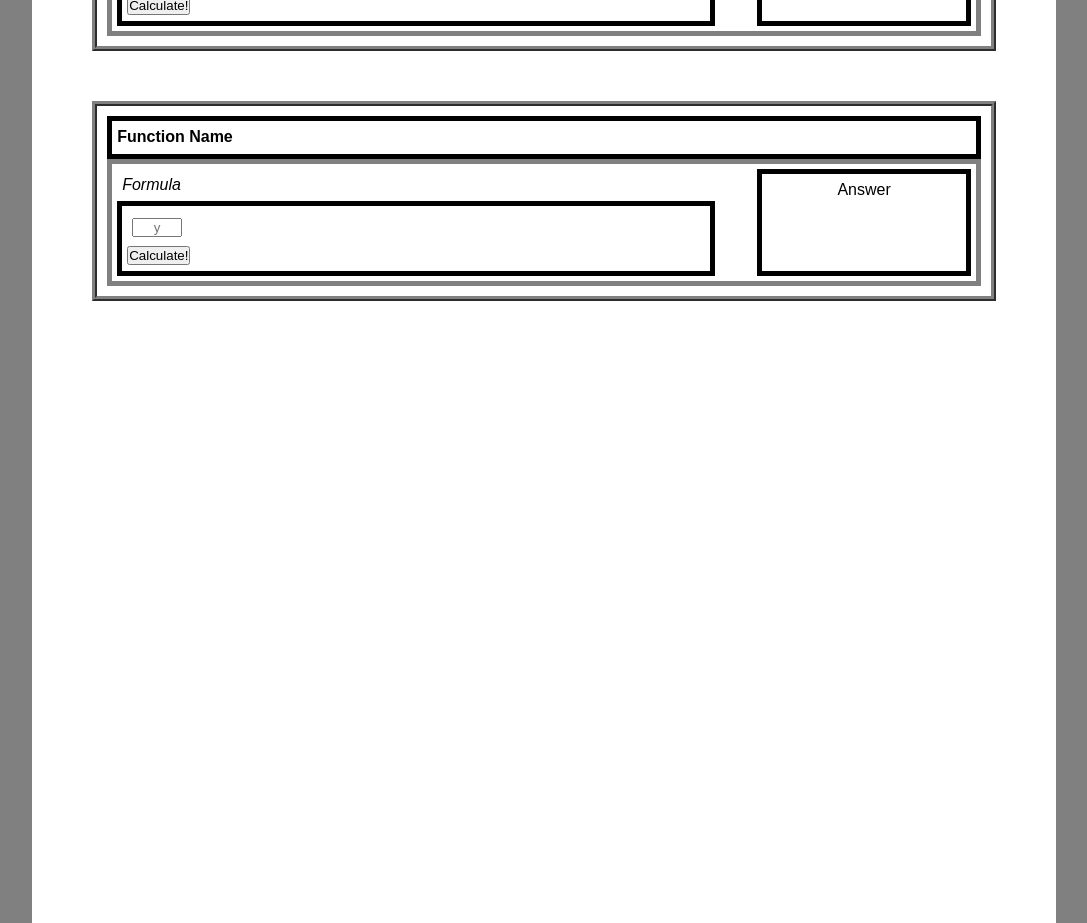
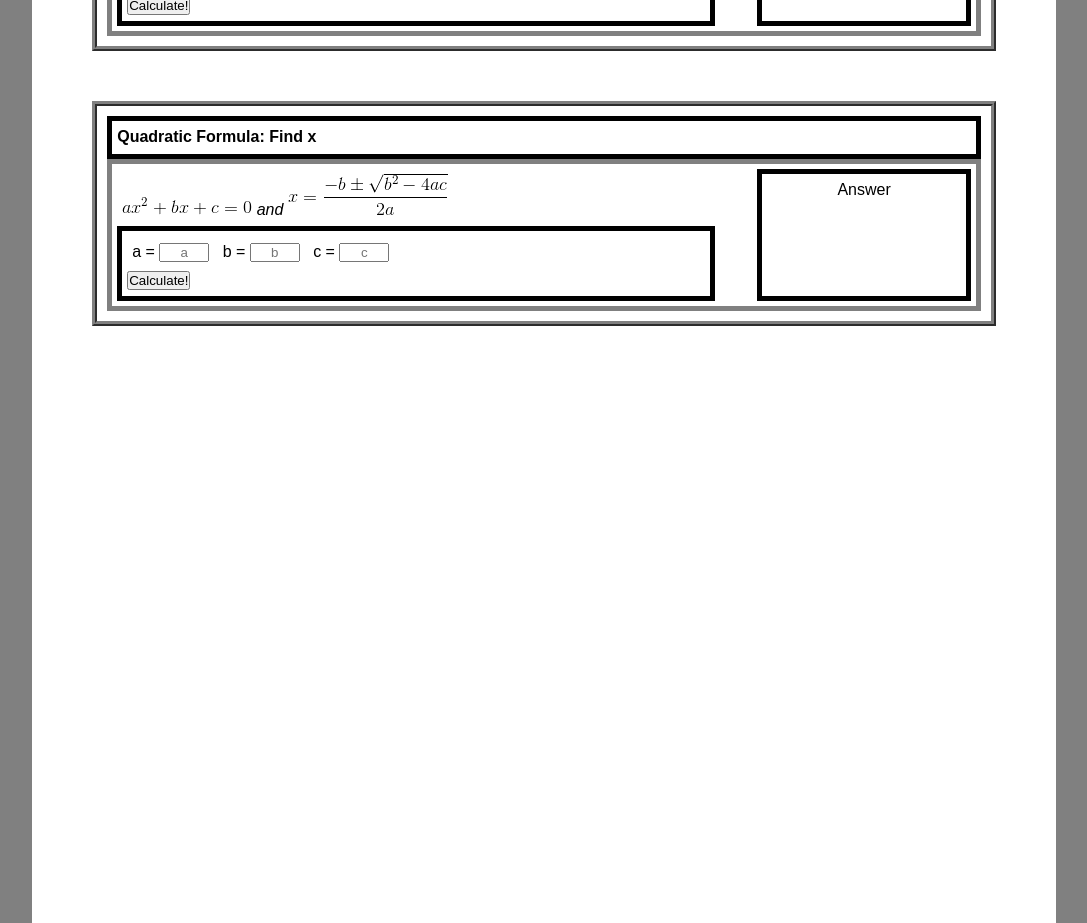
Before and after one commit to YinJayson/Comp484Final, a Vue app: page /#/algebra in a window 1280 px wide. Shown: the part 840-1763 px from the top of the page, without its empty margins (96-1183 px from the left). Built offline with nearby package versions, Linux system fonts and the light colour scheme.

Commit message:
Added quadratic formula, formula images

```diff
--- a/src/views/Algebra.vue
+++ b/src/views/Algebra.vue
@@ -66,6 +66,28 @@
 
   <div class="function-container">
     <div class="name">
+      <p><b>Quadratic Formula: Find x</b></p>
+    </div>
+    <div class=form>
+      <div class="input-block">
+        <div class="formula">
+          <p><i><img src="@/assets/quadratic1.png"> and <img src="@/assets/quadratic2.png"></i></p>
+        </div>
+        <div class="input">
+          <div>
+            <p>a = <input type="number" placeholder="a" v-model="a4">&nbsp;&nbsp;&nbsp;b = <input type="number" placeholder="b" v-model="b4">&nbsp;&nbsp;&nbsp;c = <input type="number" placeholder="c" v-model="c4"></p>
+          </div>
+          <button v-on:click='calc4'>Calculate!</button>
+        </div>
+      </div>
+      <div class="answer">
+        <p>Answer</p>
+        <p v-show="showAnswer4">{{answer4}}</p>
+      </div>
+    </div>
+  </div>
+  <!-- <div class="function-container">
+    <div class="name">
       <p><b>Function Name</b></p>
     </div>
     <div class=form>
@@ -77,12 +99,10 @@
           <!--
             Change depending on formula
             For inputs, set v-model to the variable you want it to be
-          -->
           <div><p><input type="number" placeholder="y" v-model="y1"></p></div>
           <!--
             Set v-on:click to the method you want to do
             Methods need to be implemented in the <script> tag below in the methods{} section
-          -->
           <button v-on:click='calc1'>Calculate!</button>
         </div>
       </div>
@@ -92,11 +112,10 @@
           v-show is for conditional rendering
           set v-show to a boolean or remove to show by default
           The {{}} brackets prints out the value of the variable in the brackets
-        -->
         <p v-show="showAnswer1">{{answer1}}</p>
       </div>
     </div>
-  </div>
+  </div> -->
 </div>
 </template>
 
@@ -110,18 +129,20 @@ export default {
       y1: null,
       x1: null,
       b1: null,
-
       answer2: null,
       showAnswer2: false,
       n2: null,
-
       answer3: null,
       showAnswer3: false,
       a3: null,
       b3: null,
       c3: null,
       d3: null,
-
+      a4: null,
+      b4: null,
+      c4: null,
+      answer4: null,
+      showAnswer4: false,
       temp1: null,
       temp2: null
     };
@@ -168,6 +189,19 @@ export default {
       else {
         this.answer3 = "(" + this.a3 + " + " + this.b3 + ") x (" + this.c3 + " + " + this.d3 + ") = " + (this.a3 * this.c3 + this.a3 * this.d3 + this.b3 * this.c3 + this.b3 * this.d3);
       }
+    },
+    calc4() {
+      this.showAnswer4 = true;
+      if(this.a4 == null || this.b4 == null || this.c4 == null) {
+        this.answer4 = "One or more fields not given";
+      }
+      else if (this.a4 == 0) {
+        this.answer4 = "a cannot be 0";
+      }
+      else {
+        this.answer4 = "x = " + ((-this.b4 + Math.sqrt(Math.pow(this.b4, 2) - (4 * this.a4 * this.c4))) / (2 * this.a4)) + " and " +
+        "x = " + ((-this.b4 - Math.sqrt(Math.pow(this.b4, 2) - (4 * this.a4 * this.c4))) / (2 * this.a4));
+      }
     }
   }
 };
```
Also changed, not shown: src/assets/quadratic1.png (added), src/assets/quadratic2.png (added).
